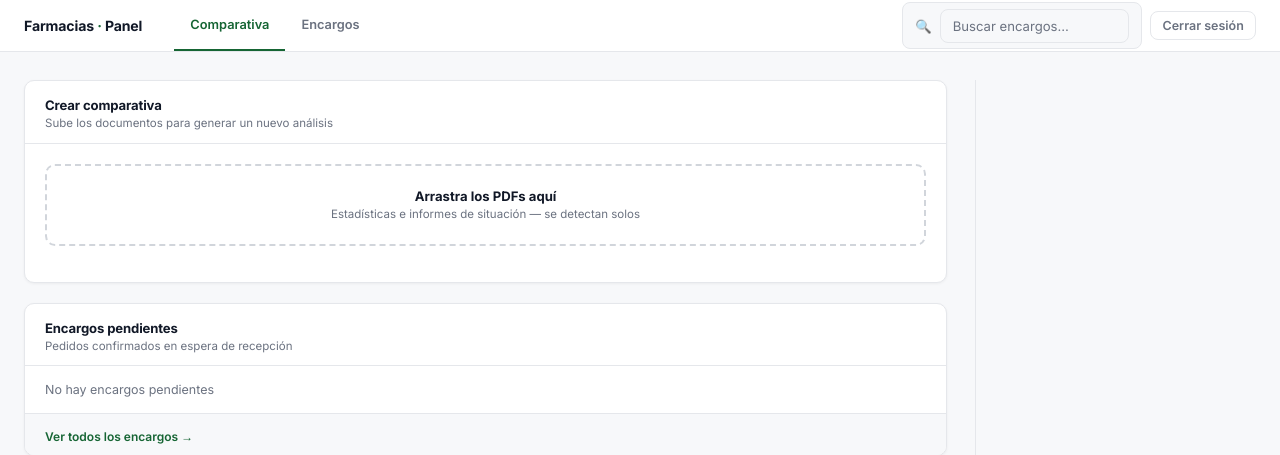
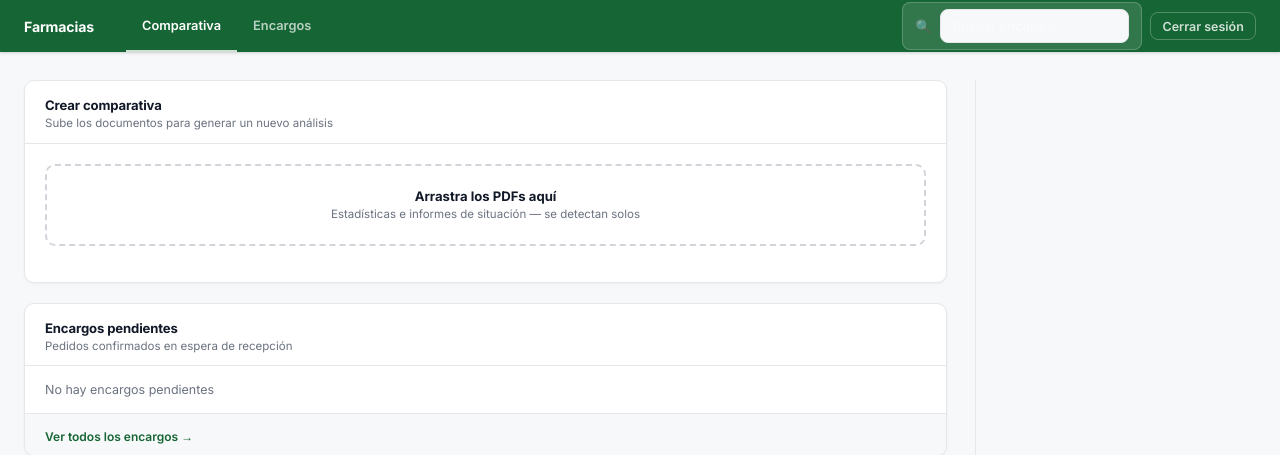
Before and after one commit to telmilloelpillo-hue/comparativa-farmacias, a Flask app: page / in a window 1280 px wide. Shown: the top 455 px of the page. Run offline with Flask 3, Linux system fonts and the light colour scheme; the visitor is signed in with stand-in values (Sample User, id 1).

Commit message:
style: topbar index.html — verde coherente con resto de la app
- Fondo var(--accent) en lugar de blanco
- Texto blanco en brand, tabs, search y logout
- Eliminar "Panel" del brand → solo "Farmacias"
- Título de página simplificado

Co-Authored-By: Claude Sonnet 4.6 <noreply@anthropic.com>

```diff
--- a/templates/index.html
+++ b/templates/index.html
@@ -3,7 +3,7 @@
 <head>
   <meta charset="UTF-8">
   <meta name="viewport" content="width=device-width, initial-scale=1.0, viewport-fit=cover">
-  <title>Farmacias · Panel de control</title>
+  <title>Farmacias</title>
   <link href="https://fonts.googleapis.com/css2?family=Inter:wght@300;400;500;600;700&display=swap" rel="stylesheet">
   <style>
     *, *::before, *::after { box-sizing: border-box; margin: 0; padding: 0; }
@@ -37,8 +37,8 @@
 
     /* ══ TOPBAR ══════════════════════════════════════════════════════════════ */
     .topbar {
-      background: white;
-      border-bottom: 1px solid var(--border);
+      background: var(--accent);
+      box-shadow: 0 1px 3px rgba(0,0,0,0.18);
       padding: 0 1.5rem;
       height: 52px;
       display: flex;
@@ -53,12 +53,11 @@
     .topbar-brand {
       font-size: 0.88rem;
       font-weight: 700;
-      color: var(--text);
+      color: white;
       letter-spacing: -0.01em;
       white-space: nowrap;
       text-decoration: none;
     }
-    .topbar-brand span { color: var(--accent); }
 
     .topbar-tabs {
       display: flex;
@@ -73,14 +72,14 @@
       padding: 0 1rem;
       font-size: 0.8rem;
       font-weight: 600;
-      color: var(--muted);
+      color: rgba(255,255,255,0.7);
       text-decoration: none;
       border-bottom: 2px solid transparent;
       transition: color 0.15s, border-color 0.15s;
       white-space: nowrap;
     }
-    .tab-link:hover { color: var(--text); }
-    .tab-link.active { color: var(--accent); border-bottom-color: var(--accent); }
+    .tab-link:hover { color: white; }
+    .tab-link.active { color: white; border-bottom-color: rgba(255,255,255,0.8); }
     .tab-badge {
       display: inline-flex;
       align-items: center;
@@ -93,8 +92,8 @@
       font-weight: 700;
       margin-left: 0.4rem;
     }
-    .tab-badge.badge-pending  { background: #fffbeb; color: #92400e; border: 1px solid #fde68a; }
-    .tab-badge.badge-green    { background: #f0fdf4; color: var(--accent); border: 1px solid #d1fae5; }
+    .tab-badge.badge-pending { background: #fef3c7; color: #92400e; border: 1px solid #fde68a; }
+    .tab-badge.badge-green   { background: rgba(255,255,255,0.2); color: white; }
 
     .topbar-right {
       display: flex;
@@ -106,29 +105,29 @@
       display: flex;
       align-items: center;
       gap: 0.5rem;
-      background: var(--bg);
-      border: 1px solid var(--border);
+      background: rgba(255,255,255,0.12);
+      border: 1px solid rgba(255,255,255,0.2);
       border-radius: var(--radius);
       padding: 0.35rem 0.75rem;
       width: 240px;
-      transition: border-color 0.15s;
+      transition: border-color 0.15s, background 0.15s;
     }
-    .topbar-search:focus-within { border-color: var(--accent); background: white; }
+    .topbar-search:focus-within { border-color: rgba(255,255,255,0.45); background: rgba(255,255,255,0.18); }
     .topbar-search input {
       background: none; border: none; outline: none;
       font-family: 'Inter', sans-serif;
-      font-size: 0.78rem; color: var(--text); width: 100%;
+      font-size: 0.78rem; color: white; width: 100%;
     }
-    .topbar-search input::placeholder { color: var(--muted); }
-    .search-icon { color: var(--muted); font-size: 0.82rem; flex-shrink: 0; }
+    .topbar-search input::placeholder { color: rgba(255,255,255,0.5); }
+    .search-icon { color: rgba(255,255,255,0.6); font-size: 0.82rem; flex-shrink: 0; }
 
     .topbar-logout {
-      font-size: 0.78rem; font-weight: 600; color: var(--muted);
+      font-size: 0.78rem; font-weight: 600; color: rgba(255,255,255,0.8);
       text-decoration: none; padding: 0.35rem 0.7rem;
-      border: 1px solid var(--border); border-radius: var(--radius);
+      border: 1px solid rgba(255,255,255,0.25); border-radius: var(--radius);
       transition: all 0.15s; white-space: nowrap;
     }
-    .topbar-logout:hover { border-color: var(--accent); color: var(--accent); }
+    .topbar-logout:hover { background: rgba(255,255,255,0.12); color: white; border-color: rgba(255,255,255,0.45); }
 
     /* ══ MAIN LAYOUT ═════════════════════════════════════════════════════════ */
     main {
@@ -517,7 +516,7 @@
 
 <!-- ══ TOPBAR ══ -->
 <header class="topbar">
-  <a class="topbar-brand" href="/">Farmacias <span>·</span> Panel</a>
+  <a class="topbar-brand" href="/">Farmacias</a>
 
   <nav class="topbar-tabs">
     <a href="/" class="tab-link active">Comparativa</a>
```
